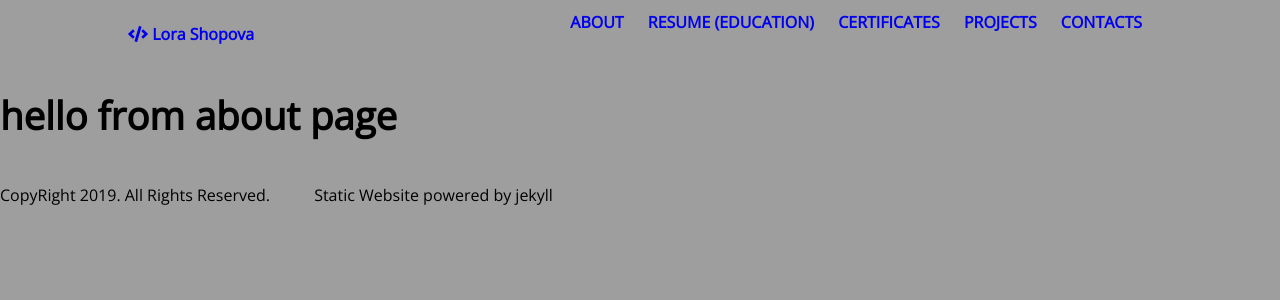
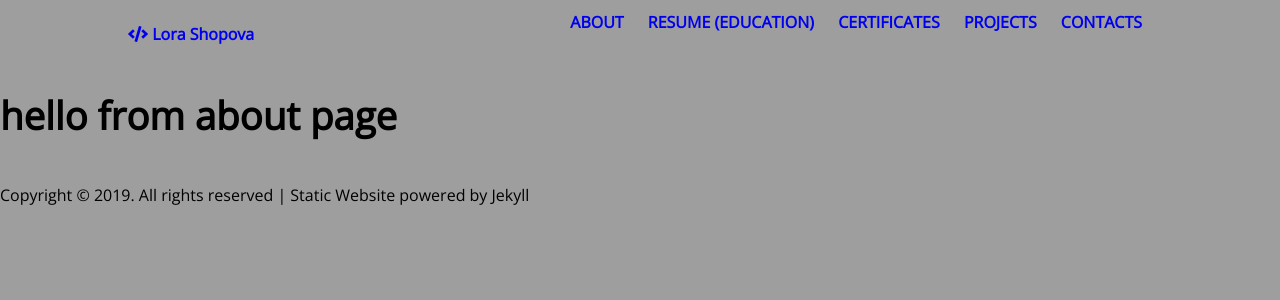
Before and after one commit to LoraMS/lorams.github.io, a Jekyll site: the page built from about.html, in a window 1280 px wide. Shown: the top 300 px of the page. Built offline with Jekyll 4.4.1, drawn with Linux system fonts in a browser that asks for light colours.

```diff
--- a/_includes/footer.html
+++ b/_includes/footer.html
@@ -1,10 +1,3 @@
 <footer>
-    <ul>
-        <li>
-            CopyRight 2019. All Rights Reserved.
-        </li>
-        <li>
-            Static Website powered by jekyll
-        </li>
-    </ul>
+    <p>Copyright &copy; 2019. All rights reserved | Static Website powered by Jekyll</p>
 </footer>
```
Also changed, not shown: scss/_site_footer.scss (+7 -6 lines).
